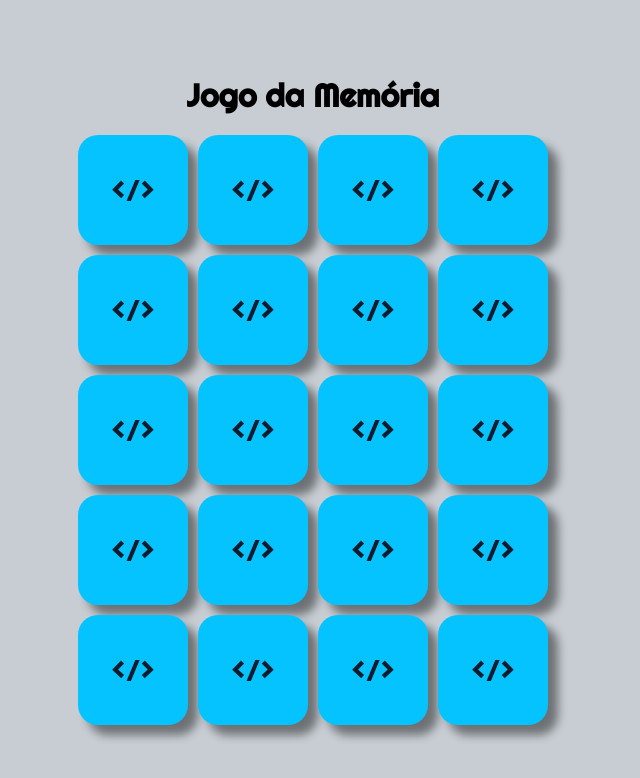
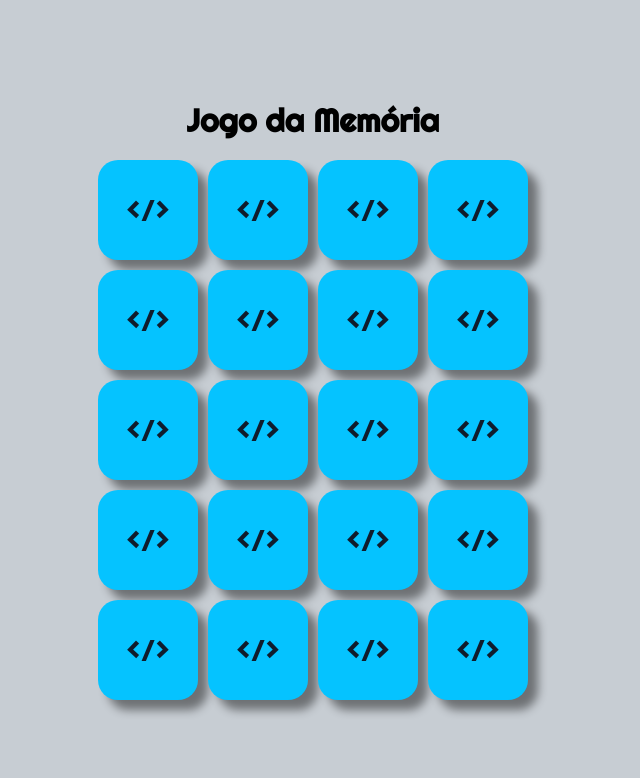
Before and after one commit to ffhenrique/jogo-da-memoria, a plain HTML site: page index.html in a window 1280 px wide. Shown: the whole page, without its empty margins (327-967 px from the left). Drawn offline with Linux system fonts and the light colour scheme.

Commit message:
Update style.css

```diff
--- a/assets/styles/style.css
+++ b/assets/styles/style.css
@@ -19,8 +19,8 @@ h1 {
     margin-bottom: 20px;
 }
 .card {
-    width: 110px;
-    height: 110px;
+    width: 100px;
+    height: 100px;
     position: relative;
 
     transform-style: preserve-3d;
```
